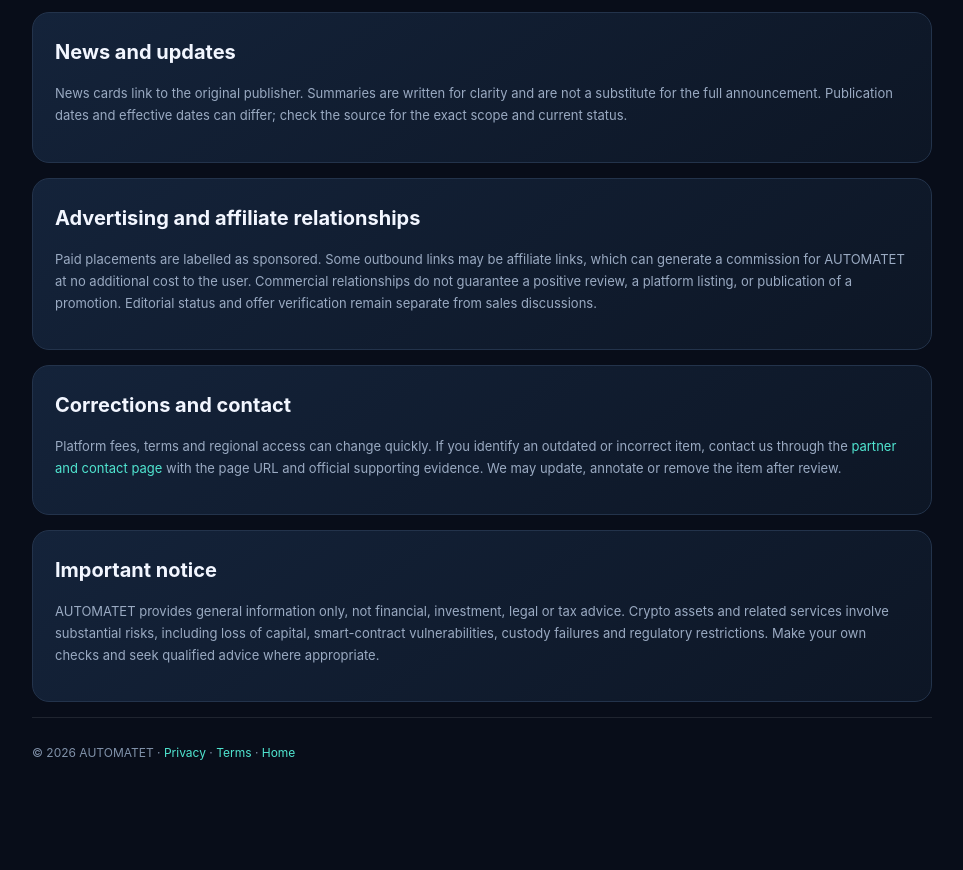
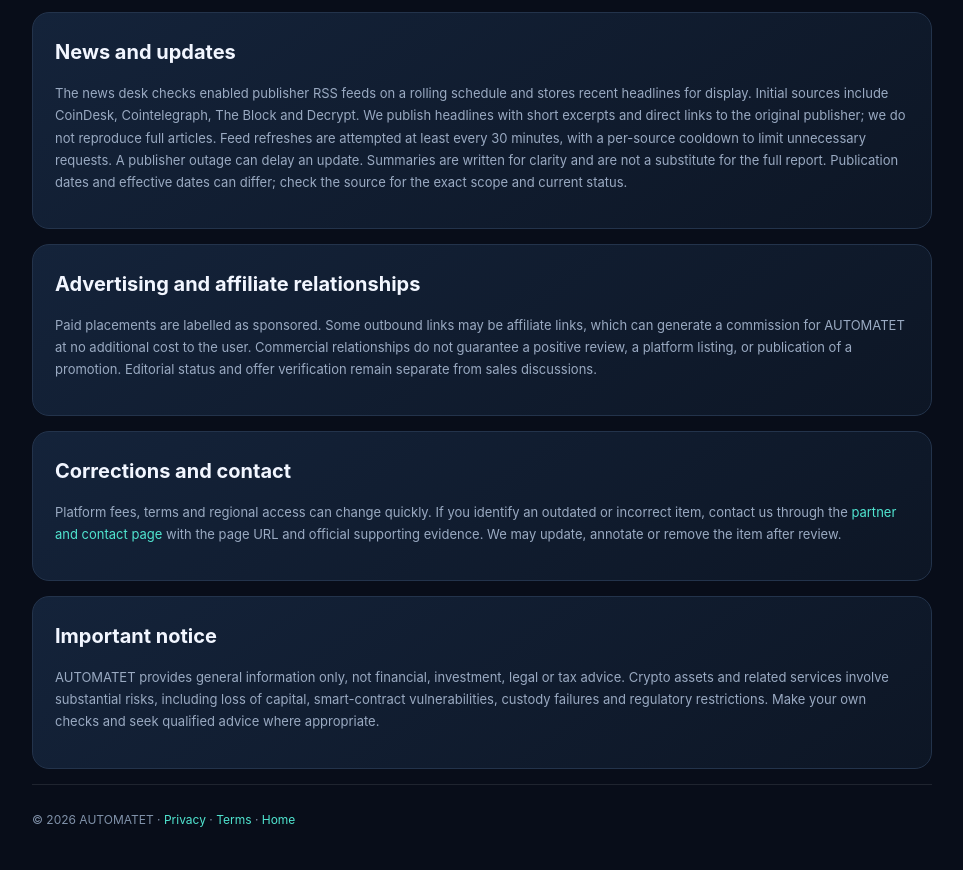
Before and after one commit to capzed/capzed, a website: page methodology.html in a window 1280 px wide. Shown: the part 1126-1996 px from the top of the page, without its empty margins (158-1121 px from the left). Before the commit the page ends 1930 px from the top, so only its background shows below. Drawn offline with Linux system fonts and the light colour scheme.

Commit message:
Document automated RSS news sourcing

```diff
--- a/methodology.html
+++ b/methodology.html
@@ -9,7 +9,7 @@
 <section class="panel"><h2>Trading fees</h2><p>Fee observations are recorded with product scope, tier, official source URL and check date. Spot, futures, margin, special pairs, VIP levels, regional fee schedules and fee-token discounts are not interchangeable. If we cannot confidently identify the applicable scope and tier, we leave the rate blank rather than presenting a misleading universal number. Always confirm the live rate in your own account before trading.</p></section>
 <section class="panel"><h2>Regional availability</h2><p>We record availability by country using two-letter ISO country codes. A status of “available”, “restricted” or “unavailable” requires official evidence. “Unknown” means we have not confirmed the position; it does not mean the service is available. Laws, sanctions, licensing, product permissions and provider policies can change, so users must check the provider’s current terms for their own location.</p></section>
 <section class="panel"><h2>Promotions and rewards</h2><p>We only intend to publish a promotion after checking an official source, the offer terms, start and end dates, eligibility conditions, reward form and relevant geographic restrictions. Expired, unverifiable or unclear offers should not be promoted. A reward may be conditional, non-cash, locked or subject to trading requirements.</p></section>
-<section class="panel"><h2>News and updates</h2><p>News cards link to the original publisher. Summaries are written for clarity and are not a substitute for the full announcement. Publication dates and effective dates can differ; check the source for the exact scope and current status.</p></section>
+<section class="panel"><h2>News and updates</h2><p>The news desk checks enabled publisher RSS feeds on a rolling schedule and stores recent headlines for display. Initial sources include CoinDesk, Cointelegraph, The Block and Decrypt. We publish headlines with short excerpts and direct links to the original publisher; we do not reproduce full articles. Feed refreshes are attempted at least every 30 minutes, with a per-source cooldown to limit unnecessary requests. A publisher outage can delay an update. Summaries are written for clarity and are not a substitute for the full report. Publication dates and effective dates can differ; check the source for the exact scope and current status.</p></section>
 <section class="panel"><h2>Advertising and affiliate relationships</h2><p>Paid placements are labelled as sponsored. Some outbound links may be affiliate links, which can generate a commission for AUTOMATET at no additional cost to the user. Commercial relationships do not guarantee a positive review, a platform listing, or publication of a promotion. Editorial status and offer verification remain separate from sales discussions.</p></section>
 <section class="panel"><h2>Corrections and contact</h2><p>Platform fees, terms and regional access can change quickly. If you identify an outdated or incorrect item, contact us through the <a href="/advertise.html">partner and contact page</a> with the page URL and official supporting evidence. We may update, annotate or remove the item after review.</p></section>
 <section class="panel"><h2>Important notice</h2><p>AUTOMATET provides general information only, not financial, investment, legal or tax advice. Crypto assets and related services involve substantial risks, including loss of capital, smart-contract vulnerabilities, custody failures and regulatory restrictions. Make your own checks and seek qualified advice where appropriate.</p></section></main>
```
